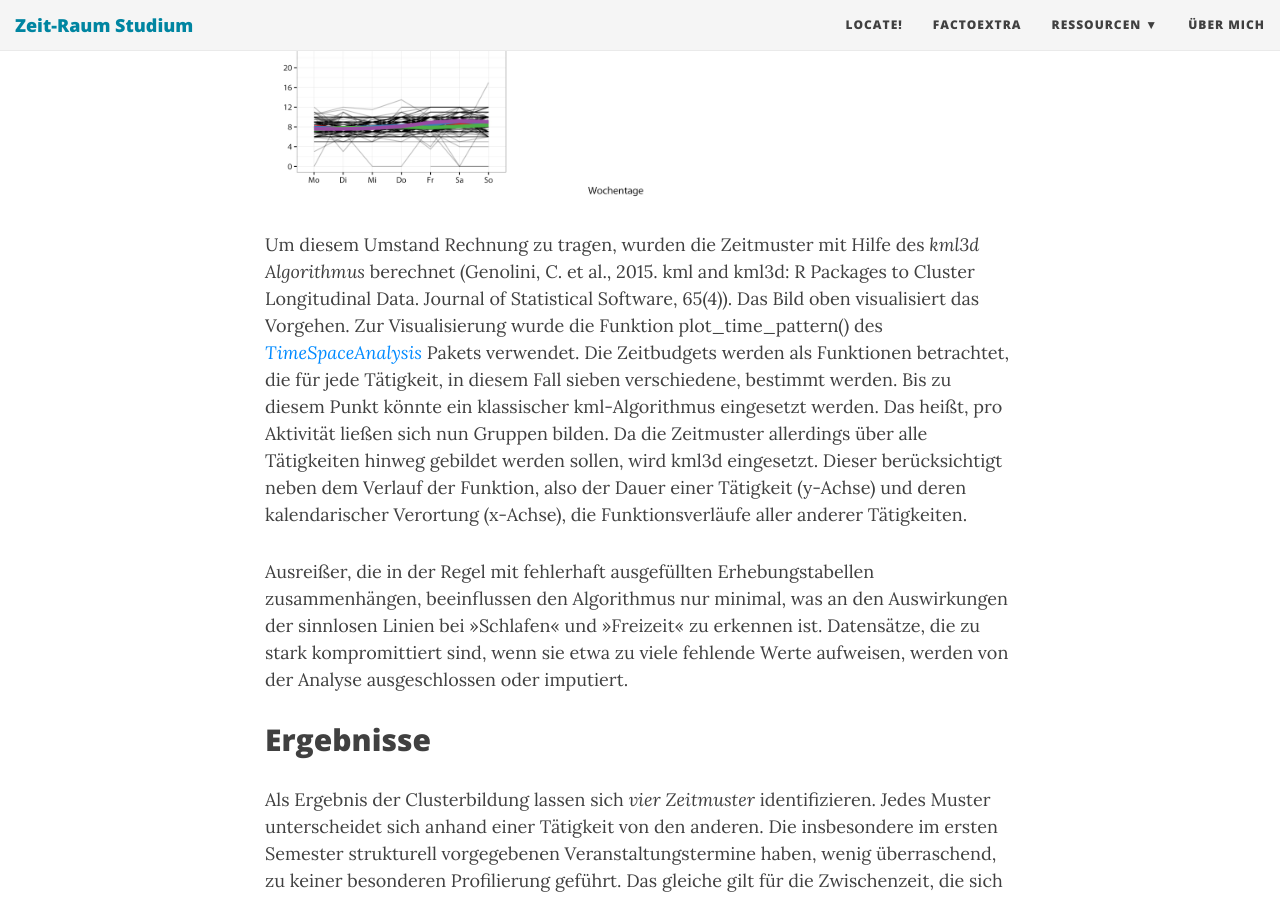
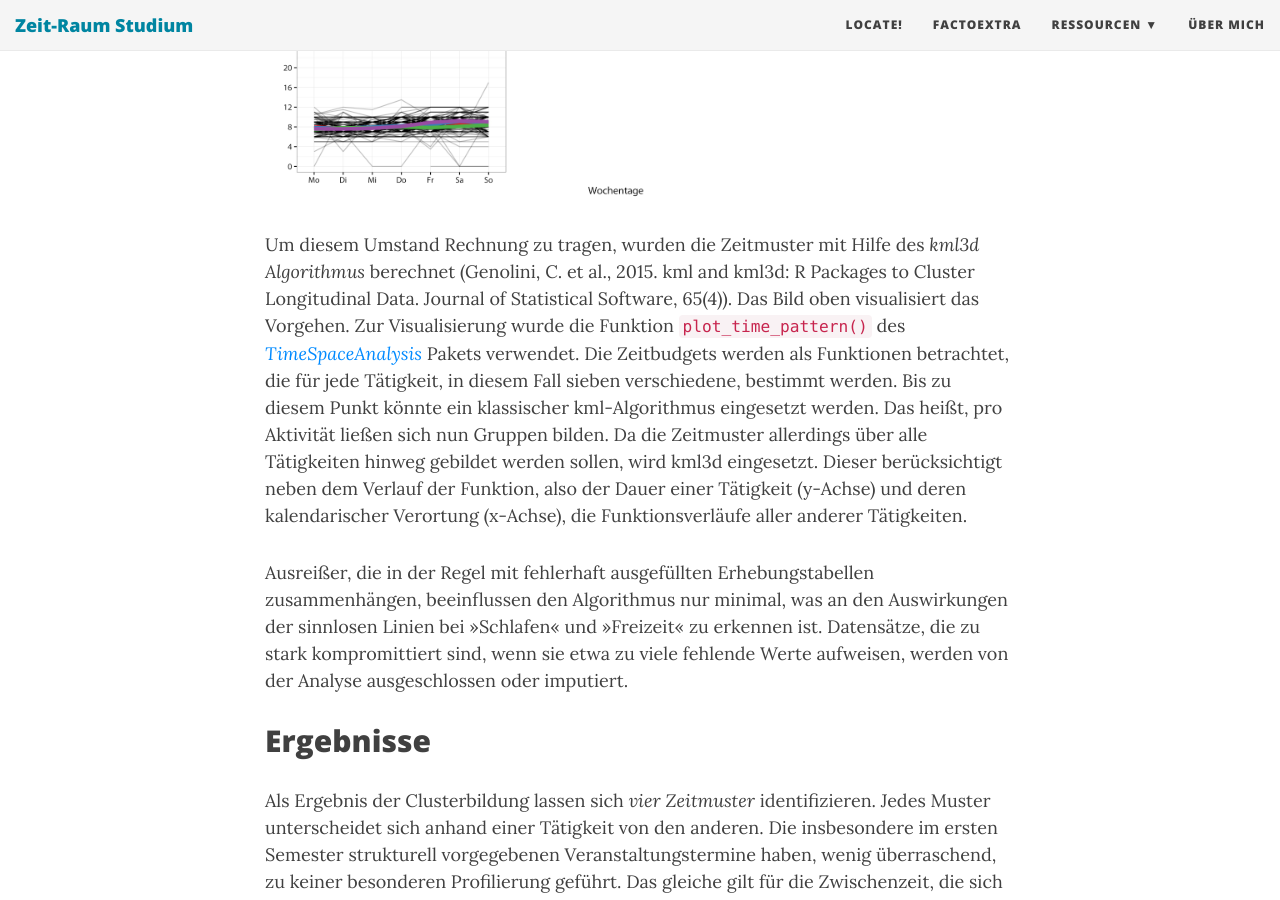
Before and after one commit to inventionate/inventionate-github-pages-backup, a Jekyll site: the page built from _posts/2016-05-02-zeitmuster.md, in a window 1280 px wide and 900 px high, scrolled down 1886 px. Built offline with Jekyll 4.4.1, drawn with Linux system fonts in a browser that asks for light colours; nearby versions of some CDN libraries; comment, search, counter and statistics services are not loaded.

```diff
--- a/_posts/2016-05-02-zeitmuster.md
+++ b/_posts/2016-05-02-zeitmuster.md
@@ -15,7 +15,7 @@ Das Grundproblem der Aggregation von Zeitbudget-Daten besteht darin, dass diese
 
 ![][image-1]
 
-Um diesem Umstand Rechnung zu tragen, wurden die Zeitmuster mit Hilfe des _kml3d Algorithmus_ berechnet (Genolini, C. et al., 2015. kml and kml3d: R Packages to Cluster Longitudinal Data. Journal of Statistical Software, 65(4)). Das Bild oben visualisiert das Vorgehen. Zur Visualisierung wurde die Funktion plot_time_pattern() des [_TimeSpaceAnalysis_][3] Pakets verwendet. Die Zeitbudgets werden als Funktionen betrachtet, die für jede Tätigkeit, in diesem Fall sieben verschiedene, bestimmt werden. Bis zu diesem Punkt könnte ein klassischer kml-Algorithmus eingesetzt werden. Das heißt, pro Aktivität ließen sich nun Gruppen bilden. Da die Zeitmuster allerdings über alle Tätigkeiten hinweg gebildet werden sollen, wird kml3d eingesetzt. Dieser berücksichtigt neben dem Verlauf der Funktion, also der Dauer einer Tätigkeit (y-Achse) und deren kalendarischer Verortung (x-Achse), die Funktionsverläufe aller anderer Tätigkeiten.
+Um diesem Umstand Rechnung zu tragen, wurden die Zeitmuster mit Hilfe des _kml3d Algorithmus_ berechnet (Genolini, C. et al., 2015. kml and kml3d: R Packages to Cluster Longitudinal Data. Journal of Statistical Software, 65(4)). Das Bild oben visualisiert das Vorgehen. Zur Visualisierung wurde die Funktion `plot_time_pattern()` des [_TimeSpaceAnalysis_][3] Pakets verwendet. Die Zeitbudgets werden als Funktionen betrachtet, die für jede Tätigkeit, in diesem Fall sieben verschiedene, bestimmt werden. Bis zu diesem Punkt könnte ein klassischer kml-Algorithmus eingesetzt werden. Das heißt, pro Aktivität ließen sich nun Gruppen bilden. Da die Zeitmuster allerdings über alle Tätigkeiten hinweg gebildet werden sollen, wird kml3d eingesetzt. Dieser berücksichtigt neben dem Verlauf der Funktion, also der Dauer einer Tätigkeit (y-Achse) und deren kalendarischer Verortung (x-Achse), die Funktionsverläufe aller anderer Tätigkeiten.
 
 Ausreißer, die in der Regel mit fehlerhaft ausgefüllten Erhebungstabellen zusammenhängen, beeinflussen den Algorithmus nur minimal, was an den Auswirkungen der sinnlosen Linien bei "Schlafen" und "Freizeit" zu erkennen ist. Datensätze, die zu stark kompromittiert sind, wenn sie etwa zu viele fehlende Werte aufweisen, werden von der Analyse ausgeschlossen oder imputiert.
 
```
Also changed, not shown: 1 other file.
